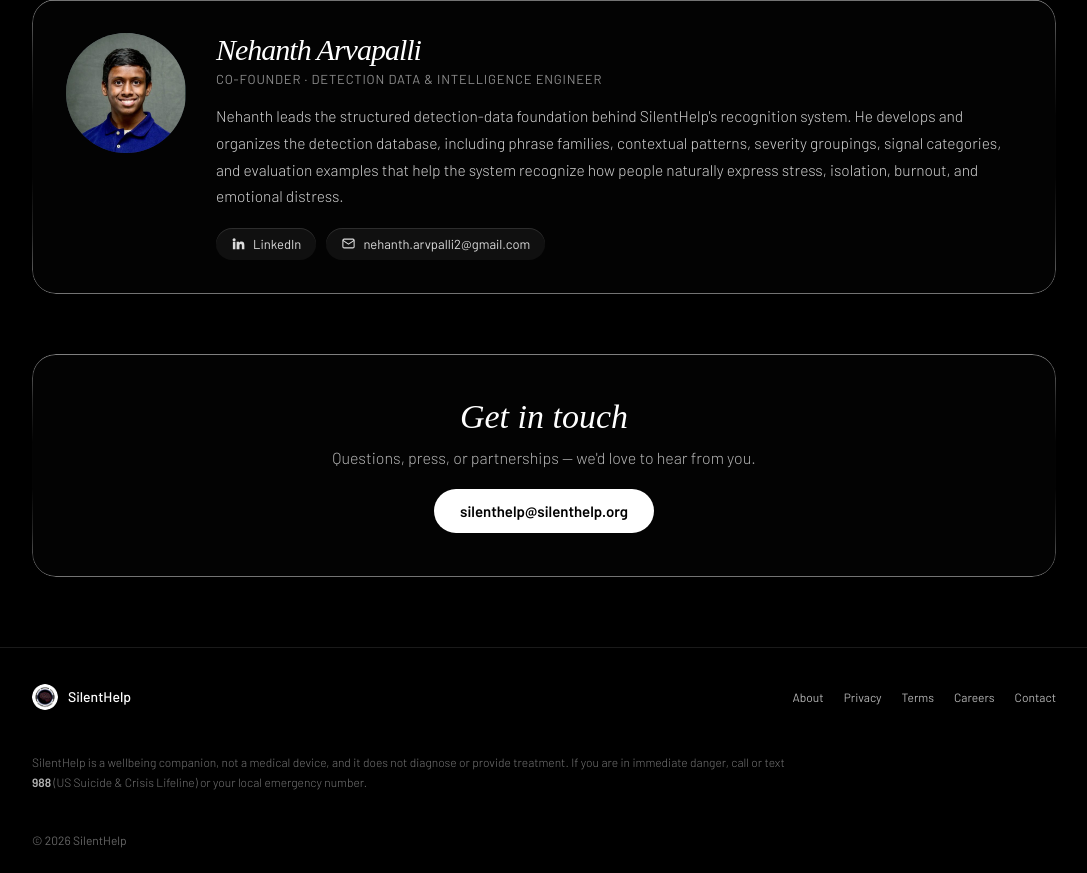
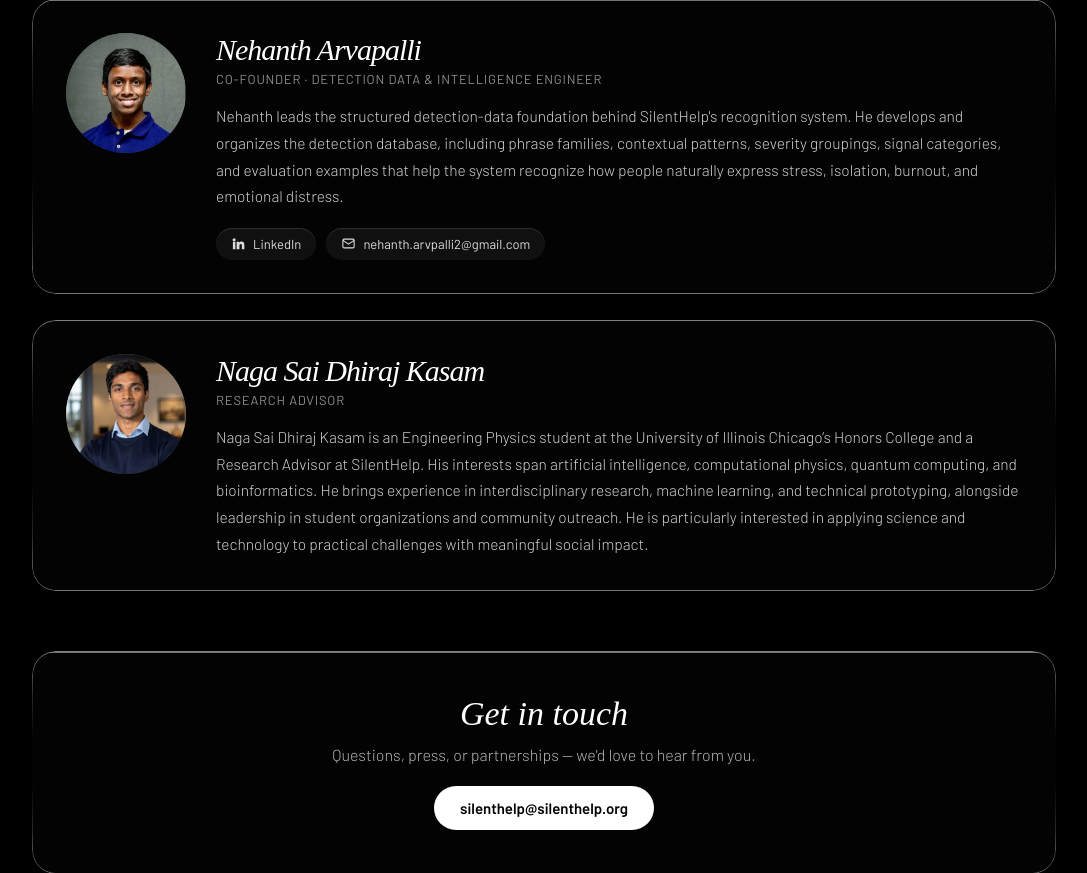
Before and after one commit to silenthelp-dotcom/silenthelp, a Flask app: page /about in a window 1280 px wide. Shown: the part 1326-2199 px from the top of the page, without its empty margins (96-1183 px from the left). Before the commit the page ends 2174 px from the top, so only its background shows below. Run offline with Flask 3, Linux system fonts and the light colour scheme; some libraries are stand-ins or nearby versions; some web fonts are replaced.

Commit message:
Team: add Naga Sai Dhiraj Kasam, Research Advisor

```diff
--- a/dialedweb-silenthelp.html
+++ b/dialedweb-silenthelp.html
@@ -1740,10 +1740,11 @@ body::after{
           <a class="live" href="https://silenthelp.org/about"><i></i>Meet the team</a>
         </div>
       </div>
-      <div class="roster" data-stagger aria-label="Founders">
+      <div class="roster" data-stagger aria-label="Team">
         <a class="rrow rv" href="https://silenthelp.org/about#sree"><img src="static/img/team/sree.jpg" alt=""><div><b>Sree Saran Lakkaraju</b><small>Founder · CEO · Chief Product &amp; UX Officer</small></div><span class="n">01</span></a>
         <a class="rrow rv" href="https://silenthelp.org/about#abhinav"><img src="static/img/team/abhinav.jpg" alt=""><div><b>Abhinav Allani</b><small>Co-Founder · Lead AI/ML &amp; Detection Systems</small></div><span class="n">02</span></a>
         <a class="rrow rv" href="https://silenthelp.org/about#nehanth"><img src="static/img/team/nehanth.jpg" alt=""><div><b>Nehanth Arvapalli</b><small>Co-Founder · Detection Data &amp; Intelligence</small></div><span class="n">03</span></a>
+        <a class="rrow rv" href="https://silenthelp.org/about#dhiraj"><img src="static/img/team/dhiraj.jpg" alt=""><div><b>Naga Sai Dhiraj Kasam</b><small>Research Advisor</small></div><span class="n">04</span></a>
       </div>
     </div>
   </div>
--- a/templates/about.html
+++ b/templates/about.html
@@ -175,6 +175,13 @@ var TEAM = [
     linkedin: "https://www.linkedin.com/in/nehanth-arvapalli-005a68335/",
     photo: "/static/img/team/nehanth.jpg",
     bio: "Nehanth leads the structured detection-data foundation behind SilentHelp's recognition system. He develops and organizes the detection database, including phrase families, contextual patterns, severity groupings, signal categories, and evaluation examples that help the system recognize how people naturally express stress, isolation, burnout, and emotional distress."
+  },
+  {
+    slug: "dhiraj",
+    name: "Naga Sai Dhiraj Kasam",
+    role: "Research Advisor",
+    photo: "/static/img/team/dhiraj.jpg",
+    bio: "Naga Sai Dhiraj Kasam is an Engineering Physics student at the University of Illinois Chicago’s Honors College and a Research Advisor at SilentHelp. His interests span artificial intelligence, computational physics, quantum computing, and bioinformatics. He brings experience in interdisciplinary research, machine learning, and technical prototyping, alongside leadership in student organizations and community outreach. He is particularly interested in applying science and technology to practical challenges with meaningful social impact."
   }
 ];
 
@@ -204,10 +211,10 @@ TEAM.forEach(function(m){
       '<h2 class="hd">' + m.name + '</h2>' +
       '<div class="role">' + m.role + '</div>' +
       '<div class="bio">' + m.bio + '</div>' +
-      '<div class="links">' +
-        '<a class="chip" href="' + m.linkedin + '" target="_blank" rel="noopener">' + liIcon + 'LinkedIn</a>' +
-        '<a class="chip" href="mailto:' + m.email + '">' + mailIcon + m.email + '</a>' +
-      '</div>' +
+      ((m.linkedin || m.email) ? '<div class="links">' +
+        (m.linkedin ? '<a class="chip" href="' + m.linkedin + '" target="_blank" rel="noopener">' + liIcon + 'LinkedIn</a>' : '') +
+        (m.email ? '<a class="chip" href="mailto:' + m.email + '">' + mailIcon + m.email + '</a>' : '') +
+      '</div>' : '') +
     '</div>';
   host.appendChild(el);
 });
--- a/templates/landing.html
+++ b/templates/landing.html
@@ -1740,10 +1740,11 @@ body::after{
           <a class="live" href="https://silenthelp.org/about"><i></i>Meet the team</a>
         </div>
       </div>
-      <div class="roster" data-stagger aria-label="Founders">
+      <div class="roster" data-stagger aria-label="Team">
         <a class="rrow rv" href="https://silenthelp.org/about#sree"><img src="/static/img/team/sree.jpg" alt=""><div><b>Sree Saran Lakkaraju</b><small>Founder · CEO · Chief Product &amp; UX Officer</small></div><span class="n">01</span></a>
         <a class="rrow rv" href="https://silenthelp.org/about#abhinav"><img src="/static/img/team/abhinav.jpg" alt=""><div><b>Abhinav Allani</b><small>Co-Founder · Lead AI/ML &amp; Detection Systems</small></div><span class="n">02</span></a>
         <a class="rrow rv" href="https://silenthelp.org/about#nehanth"><img src="/static/img/team/nehanth.jpg" alt=""><div><b>Nehanth Arvapalli</b><small>Co-Founder · Detection Data &amp; Intelligence</small></div><span class="n">03</span></a>
+        <a class="rrow rv" href="https://silenthelp.org/about#dhiraj"><img src="/static/img/team/dhiraj.jpg" alt=""><div><b>Naga Sai Dhiraj Kasam</b><small>Research Advisor</small></div><span class="n">04</span></a>
       </div>
     </div>
   </div>
```
Also changed, not shown: static/img/team/dhiraj.jpg (added).
